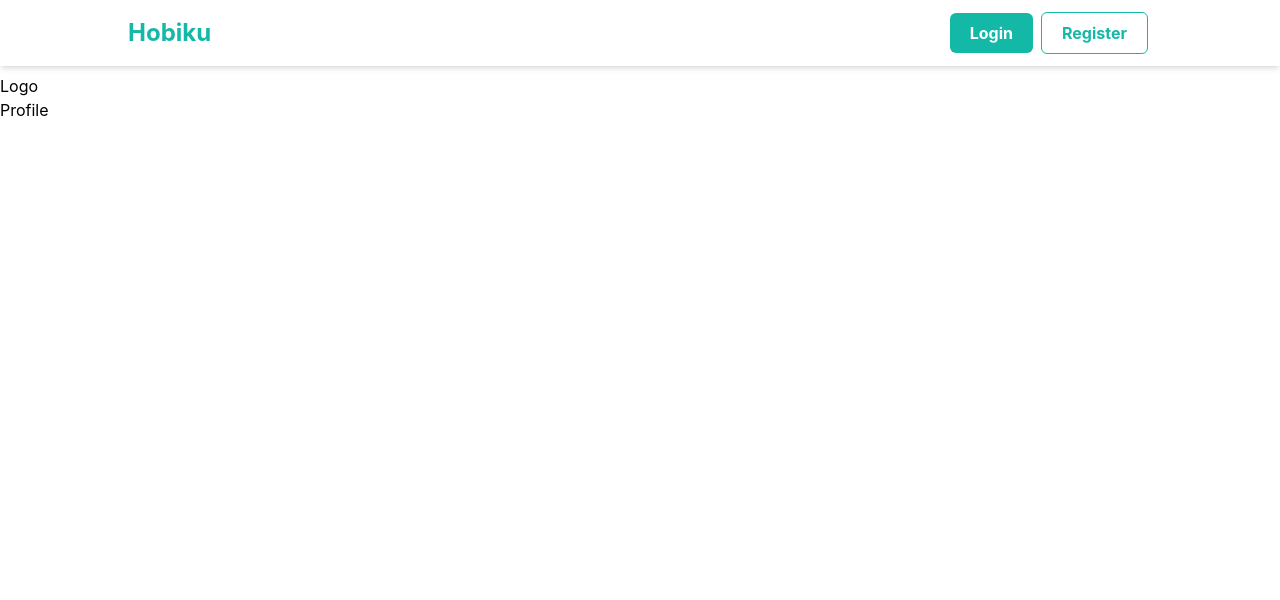
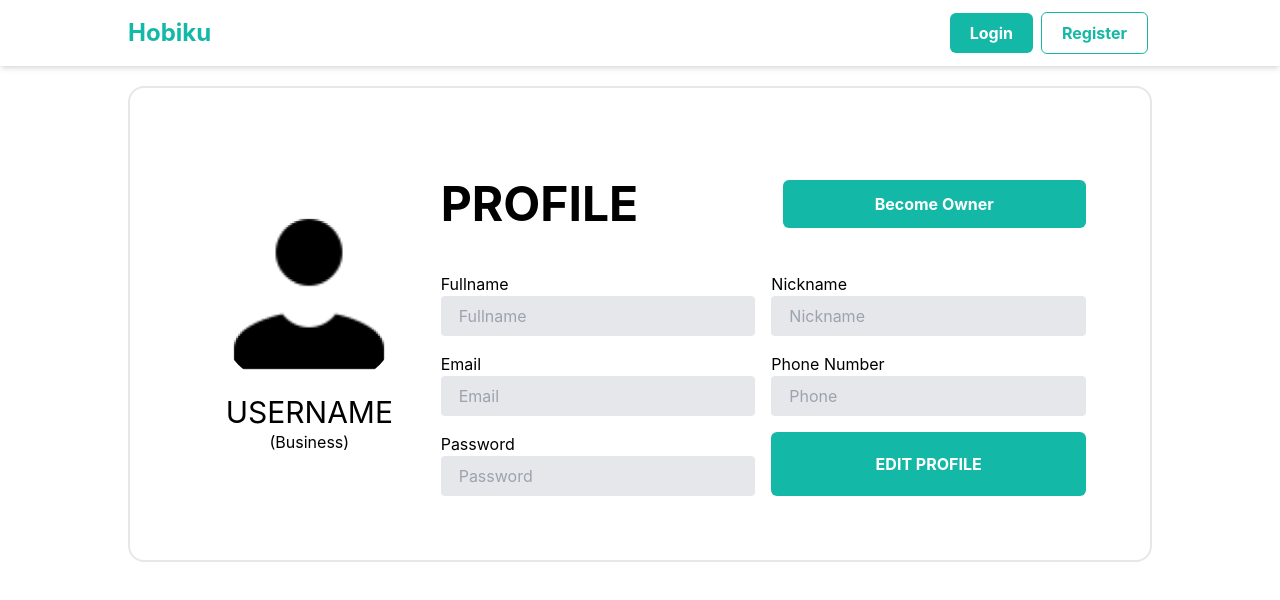
Before and after one commit to ATiarK/Hobiku-booking-sport-arena, a React (Create React App) app: page /user in a window 1280 px wide. Shown: the top 600 px of the page. Built offline with nearby package versions, Linux system fonts and the light colour scheme.

Commit message:
slicing UI template user

```diff
--- a/src/pages/User.jsx
+++ b/src/pages/User.jsx
@@ -1,18 +1,118 @@
-import React from 'react';
-import Navbar from '../components/Navbar';
+import React, { useEffect, useState } from 'react';
+import Button from '../components/Buttons';
+import { InputText } from '../components/InputText';
+import Layout from '../components/Layout';
+import user from '../assets/user.png';
 
 export default function User() {
+	const [fullname, setFullname] = useState('');
+	const [username, setUsername] = useState('');
+	const [email, setEmail] = useState('');
+	const [phone, setPhone] = useState('');
+	const [password, setPassword] = useState('');
+
+	useEffect(() => {
+		// get user data
+	}, []);
+
+	const handleSubmit = (e) => {
+		e.preventDefault();
+	};
 	return (
 		<>
-			<Navbar />
-			<div className='container'>
-				<div className='row'>
-					<div className='col-start-4'>Logo</div>
-					<div className='col-end-8'>
-						<h2>Profile</h2>
+			{/* v2 using Grid */}
+			<Layout>
+				<div className='container'>
+					<div className='border-2 rounded-2xl p-16 my-5'>
+						<div className='grid lg:grid-rows-3 grid-flow-col gap-4'>
+							<div className='row-span-3 my-auto text-center'>
+								<img
+									className='rounded-full mx-auto'
+									src={user}
+									height={200}
+									width={200}
+									alt=''
+								/>
+								<h4 className='text-3xl uppercase'>Username</h4>
+								<h4>(Business)</h4>
+							</div>
+							<div className='col-span-2 grid grid-flow-col my-auto'>
+								<h1 className='text-5xl my-auto font-bold uppercase'>
+									Profile
+								</h1>
+								<Button variant='solid'>Become Owner</Button>
+							</div>
+							<div className='row-span-2 col-span-2'>
+								<form className='grid grid-cols-2 gap-4'>
+									<div className=''>
+										<h6>Fullname</h6>
+										<InputText
+											type='text'
+											placeholder='Fullname'
+											value={fullname}
+											onChange={(e) =>
+												setFullname(e.target.value)
+											}
+										/>
+									</div>
+									<div className=''>
+										<h6>Nickname</h6>
+										<InputText
+											type='text'
+											placeholder='Nickname'
+											value={username}
+											onChange={(e) =>
+												setUsername(e.target.value)
+											}
+										/>
+									</div>
+									<div className=''>
+										<h6>Email</h6>
+										<InputText
+											type='email'
+											placeholder='Email'
+											value={email}
+											onChange={(e) =>
+												setEmail(e.target.value)
+											}
+										/>
+									</div>
+									<div className=''>
+										<h6>Phone Number</h6>
+										<InputText
+											type='text'
+											placeholder='Phone'
+											value={phone}
+											onChange={(e) =>
+												setPhone(e.target.value)
+											}
+										/>
+									</div>
+									<div className=''>
+										<h6>Password</h6>
+										<InputText
+											type='password'
+											placeholder='Password'
+											value={password}
+											onChange={(e) =>
+												setPassword(e.target.value)
+											}
+										/>
+									</div>
+									<div className='grid justify-items-stretch'>
+										<Button
+											variant='solid'
+											className='uppercase'
+											onClick={() => handleSubmit()}>
+											Edit profile
+										</Button>
+									</div>
+								</form>
+							</div>
+						</div>
 					</div>
 				</div>
-			</div>
+			</Layout>
 		</>
 	);
 }
```
